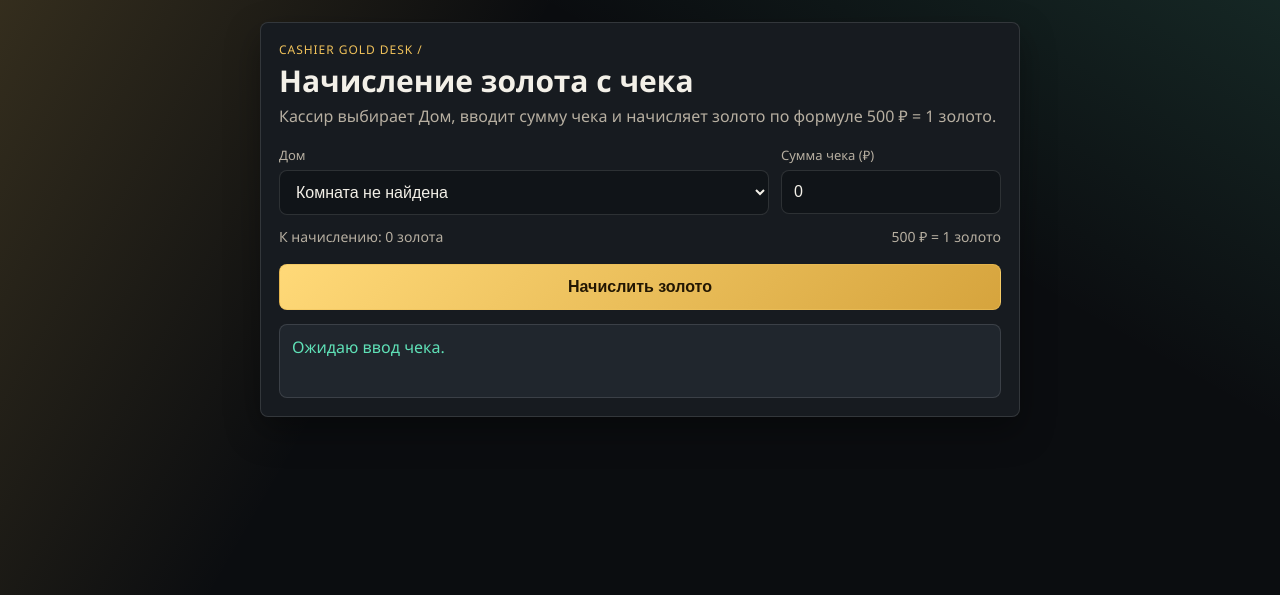
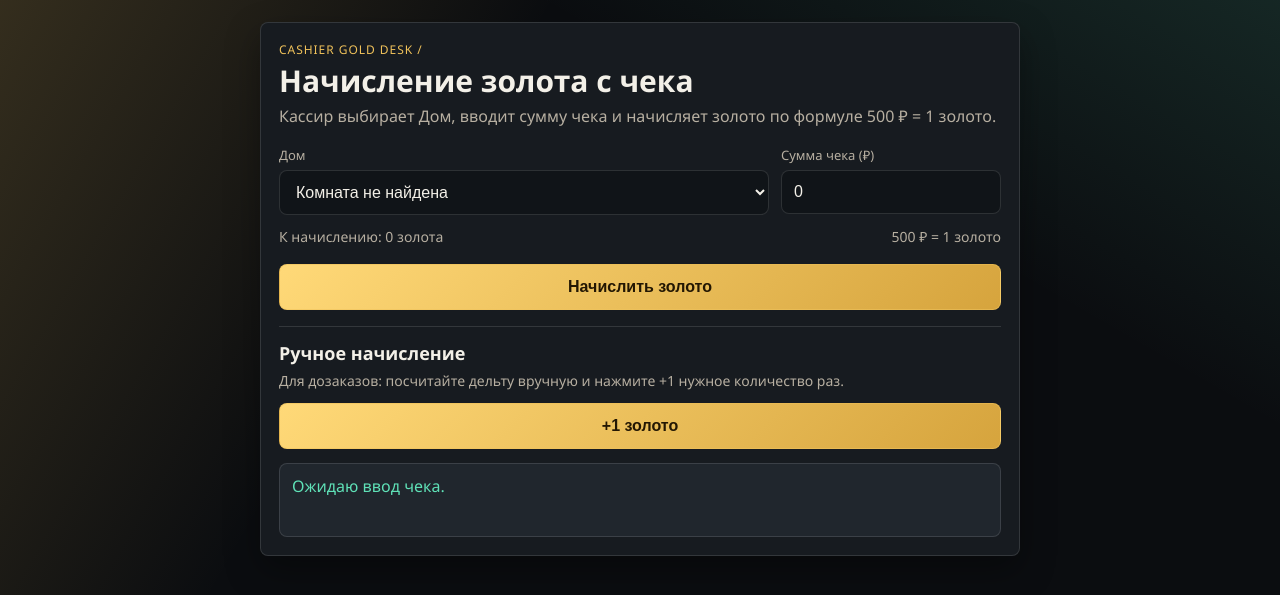
Before and after one commit to sobrabar45-droid/pristolov_mvp, a Python web app: template app/templates/cashier_gold_desk.html in a window 1280 px wide. Shown: the top 595 px of the page. Run offline with Jinja, Linux system fonts and the light colour scheme; the template is opened without the code that fills it, so the values that code supplies are empty.

Commit message:
Add manual cashier gold grant

```diff
--- a/app/templates/cashier_gold_desk.html
+++ b/app/templates/cashier_gold_desk.html
@@ -115,6 +115,23 @@
             opacity: 0.55;
         }
 
+        .manual-section {
+            margin-top: 16px;
+            padding-top: 16px;
+            border-top: 1px solid var(--border);
+        }
+
+        .manual-title {
+            margin: 0 0 6px;
+            font-size: 18px;
+            line-height: 1.2;
+        }
+
+        .manual-copy {
+            margin-bottom: 12px;
+            font-size: 14px;
+        }
+
         .result {
             min-height: 48px;
             margin-top: 14px;
@@ -175,6 +192,12 @@
             <button class="button" id="grantButton" type="button">Начислить золото</button>
         </div>
 
+        <div class="manual-section">
+            <h2 class="manual-title">Ручное начисление</h2>
+            <p class="manual-copy">Для дозаказов: посчитайте дельту вручную и нажмите +1 нужное количество раз.</p>
+            <button class="button" id="manualGrantButton" type="button">+1 золото</button>
+        </div>
+
         <div class="result" id="resultBox">Ожидаю ввод чека.</div>
     </section>
 </main>
@@ -185,6 +208,7 @@
     const amountInput = document.getElementById("amountInput");
     const preview = document.getElementById("preview");
     const grantButton = document.getElementById("grantButton");
+    const manualGrantButton = document.getElementById("manualGrantButton");
     const resultBox = document.getElementById("resultBox");
 
     function calculatedGold() {
@@ -202,6 +226,22 @@
         const houseId = Number(houseSelect.value || 0);
         const house = houses.find(item => Number(item.id) === houseId);
         return house?.name || house?.house_key || `Дом #${houseId}`;
+    }
+
+    function selectedHouse() {
+        const houseId = Number(houseSelect.value || 0);
+        return houses.find(item => Number(item.id) === houseId);
+    }
+
+    function updateSelectedHouseGold(goldAfter) {
+        const house = selectedHouse();
+        if (!house || goldAfter === undefined || goldAfter === null) return;
+
+        house.gold = goldAfter;
+        const option = houseSelect.options[houseSelect.selectedIndex];
+        if (option) {
+            option.textContent = `${house.name || house.house_key} · ${goldAfter} золота`;
+        }
     }
 
     function updatePreview() {
@@ -242,6 +282,7 @@
             }
 
             setResult(`Дому ${selectedHouseName()} начислено ${calculatedGold()} золота. Баланс: ${payload?.gold_after ?? "обновлён"}.`);
+            updateSelectedHouseGold(payload?.gold_after);
         } catch (err) {
             setResult(String(err?.message || err), true);
         } finally {
@@ -249,8 +290,47 @@
         }
     }
 
+    async function issueManualGold() {
+        const houseId = Number(houseSelect.value || 0);
+
+        if (!houseId) {
+            setResult("Сначала выберите Дом.", true);
+            return;
+        }
+
+        manualGrantButton.disabled = true;
+        setResult("Начисляю +1 золото...");
+
+        try {
+            const response = await fetch(`/gold/houses/${houseId}/grant`, {
+                method: "POST",
+                headers: {
+                    "Content-Type": "application/json"
+                },
+                body: JSON.stringify({
+                    amount: 1,
+                    source_type: "cashier_manual",
+                    reason: "Ручное начисление кассиром: +1 золото"
+                })
+            });
+
+            const payload = await response.json().catch(() => null);
+            if (!response.ok) {
+                throw new Error(payload?.detail || `HTTP ${response.status}`);
+            }
+
+            updateSelectedHouseGold(payload?.gold_after);
+            setResult(`Дому ${selectedHouseName()} начислено +1 золото. Баланс: ${payload?.gold_after ?? "обновлён"}.`);
+        } catch (err) {
+            setResult(String(err?.message || err), true);
+        } finally {
+            manualGrantButton.disabled = false;
+        }
+    }
+
     amountInput.addEventListener("input", updatePreview);
     grantButton.addEventListener("click", issueGoldFromCheck);
+    manualGrantButton.addEventListener("click", issueManualGold);
     updatePreview();
 </script>
 </body>
```
